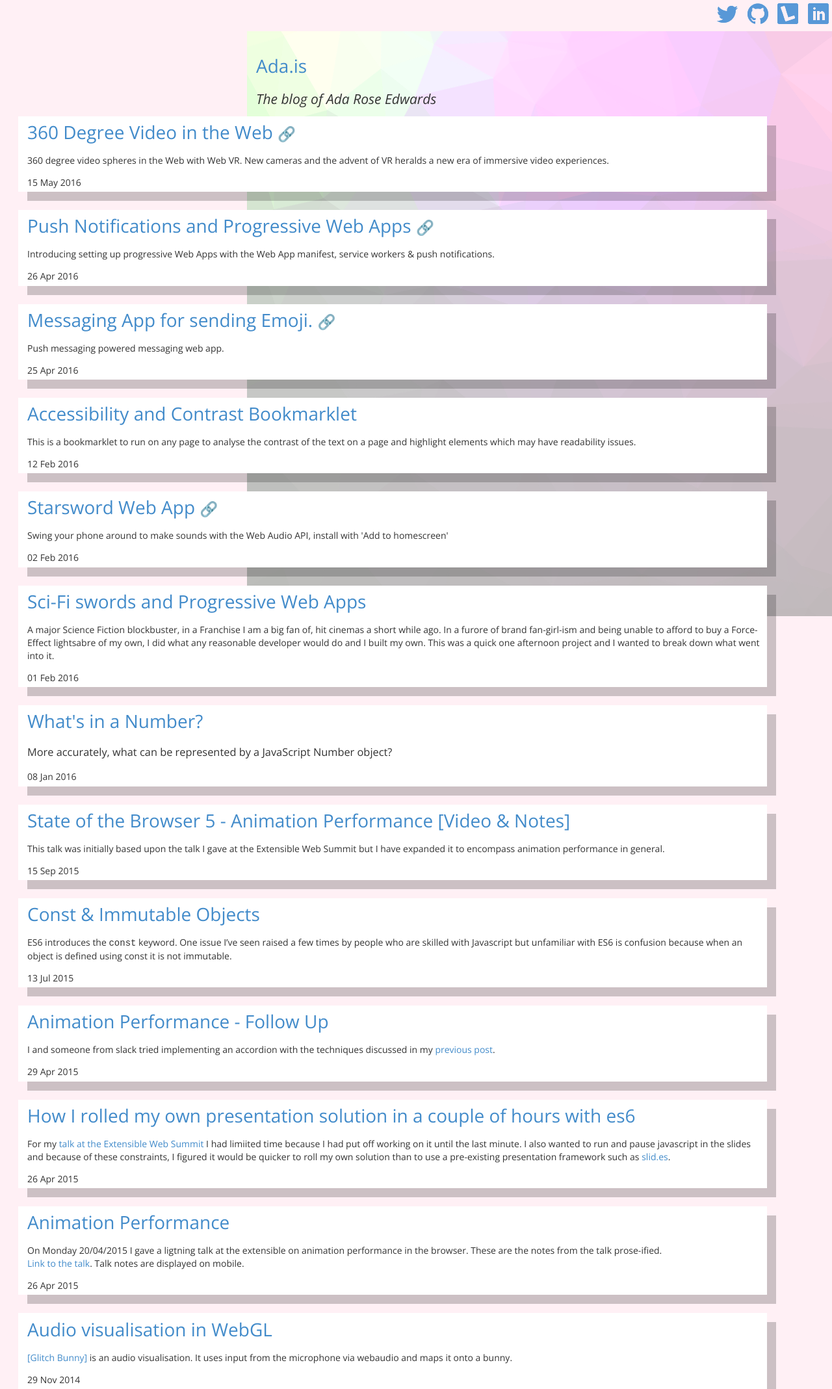
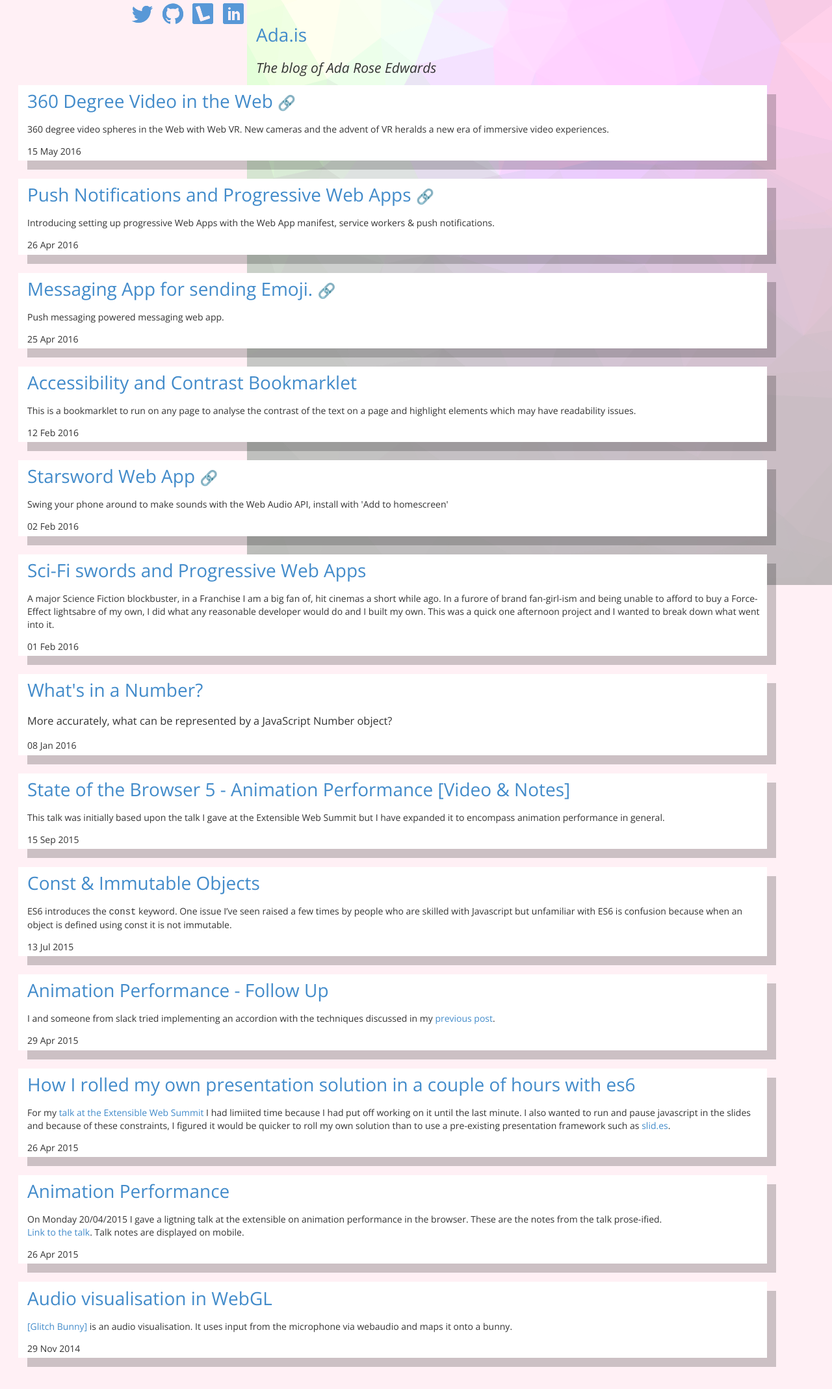
Before and after one commit to AdaRoseCannon/adarosecannon.github.io, a Jekyll site: the page built from index.html, in a window 1280 px wide. Shown: the whole page at 65% size. Built offline with Jekyll 4.4.1, drawn with Linux system fonts in a browser that asks for light colours.

Commit message:
tweak icons

```diff
--- a/_layouts/special-index.html
+++ b/_layouts/special-index.html
@@ -3,7 +3,7 @@
 	{% include head.html %}
 	<body class="special-index">
 		<div class="container">
-			<div style="font-size: 1.3em; text-align: right;">
+			<div class="icon-container">
 				<a href="https://twitter.com/lady_ada_king"><span class="icon twitter">twitter</span></a>
 				<a href="https://github.com/adaroseedwards"><span class="icon github">github</span></a>
 				<a href="https://lanyrd.com/profile/lady_ada_king/"><span class="icon lanyrd">lanyrd</span></a>
--- a/styles/main.scss
+++ b/styles/main.scss
@@ -32,6 +32,17 @@ html, body, .container, .row {
 	color: $font-color;
 }
 
+.container {
+	display: flex;
+	align-content: flex-end;
+	justify-content: flex-end;
+	flex-wrap: wrap;
+
+	& > * {
+		flex-shrink: 0;
+	}
+}
+
 
 h1 {
 	font-size: 2em;
@@ -63,9 +74,21 @@ h1, h2, h3, h4, h5, h6 {
 	}
 }
 
+.icon-container {
+	white-space: nowrap;
+    flex-grow: 1;
+	flex-shrink: 0;
+	font-size: 1.3em;
+    height: 2.4em;
+    text-align: right;
+    overflow: hidden;
+}
+
 .icon {
 
 	font-size: 0;
+	margin: 0.1em 0.1em 0 0.1em;
+	overflow: hidden;
 
 	&:after {
 		font-size: 3rem;
```
